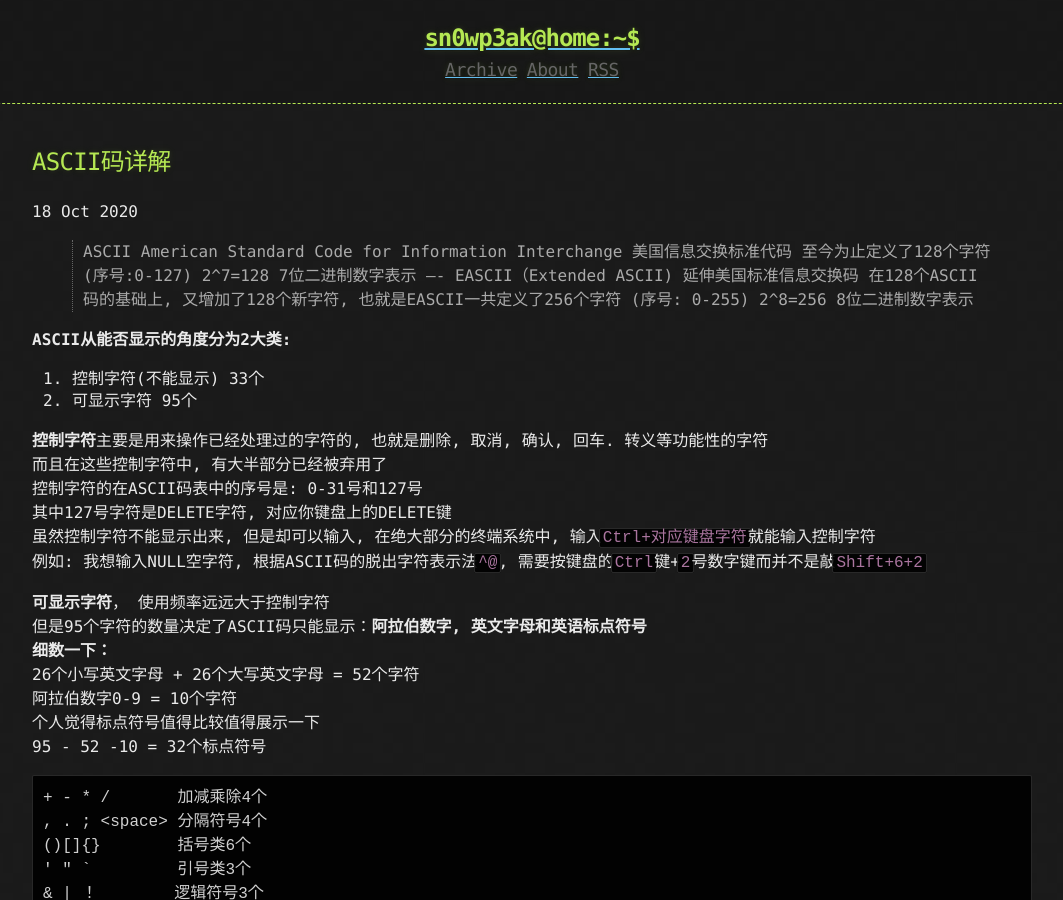
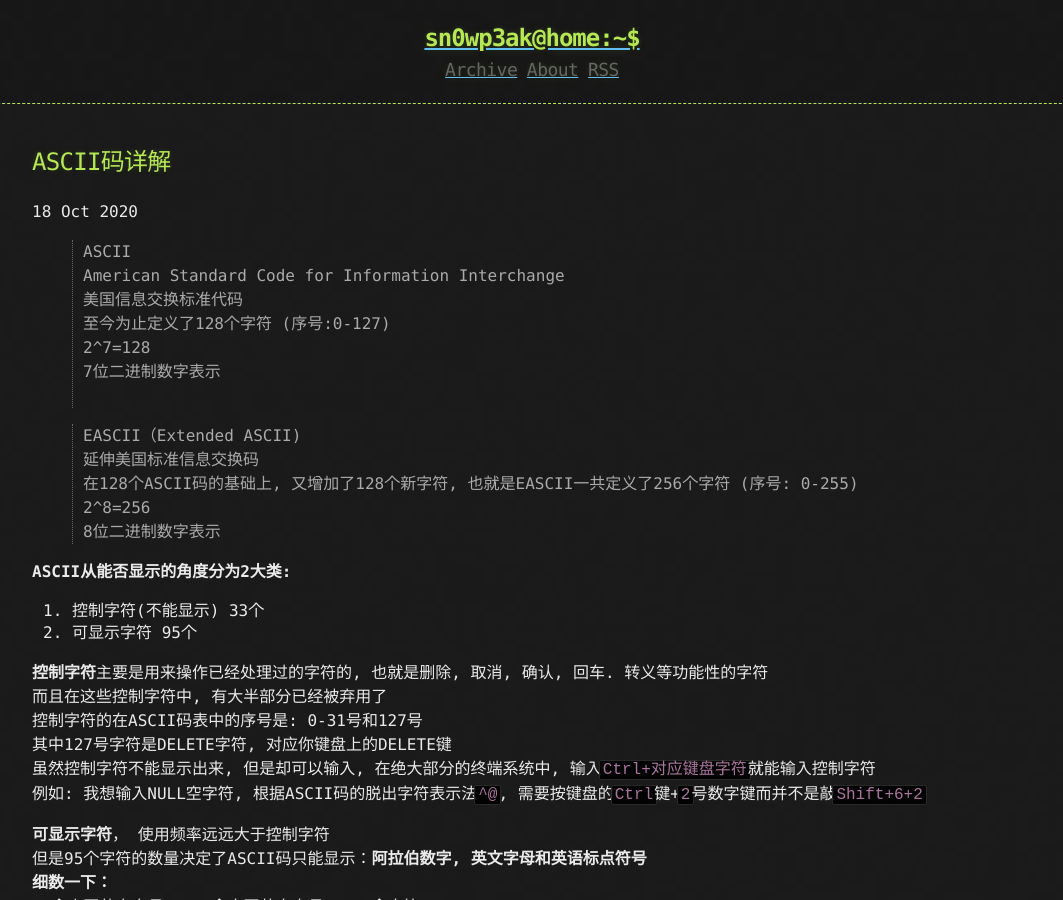
Before and after one commit to sn0wp3ak/sn0wp3ak.github.io, a Jekyll site: the page built from _posts/2020-10-18-ASCII码详解.md, in a window 1280 px wide and 900 px high. Shown: the whole window, without its empty margins (108-1171 px from the left). Built offline with Jekyll 4.4.1, drawn with Linux system fonts in a browser that asks for light colours.

Commit message:
20201029mod++

```diff
--- a/_posts/2020-10-18-ASCII码详解.md
+++ b/_posts/2020-10-18-ASCII码详解.md
@@ -5,18 +5,19 @@ categories:
 - Charset
 ---
 
->ASCII
->American Standard Code for Information Interchange
->美国信息交换标准代码
->至今为止定义了128个字符 (序号:0-127)
->2^7=128
->7位二进制数字表示
-----
->EASCII（Extended ASCII)
->延伸美国标准信息交换码
->在128个ASCII码的基础上, 又增加了128个新字符, 也就是EASCII一共定义了256个字符 (序号: 0-255)
->2^8=256
->8位二进制数字表示
+>ASCII<br>
+>American Standard Code for Information Interchange<br>
+>美国信息交换标准代码<br>
+>至今为止定义了128个字符 (序号:0-127)<br>
+>2^7=128<br>
+>7位二进制数字表示<br>
+<br>
+
+>EASCII（Extended ASCII)<br>
+>延伸美国标准信息交换码<br>
+>在128个ASCII码的基础上, 又增加了128个新字符, 也就是EASCII一共定义了256个字符 (序号: 0-255)<br>
+>2^8=256<br>
+>8位二进制数字表示<br>
 
 
 **ASCII从能否显示的角度分为2大类:**
```
Also changed, not shown: _posts/2020-10-16-Python容器篇 5 -- 集合.md (+2 -1 lines), _posts/2020-10-17-Python容器篇 6 -- 容器的公共方法.md (+5 -3 lines), about.md (+3 -1 lines).
